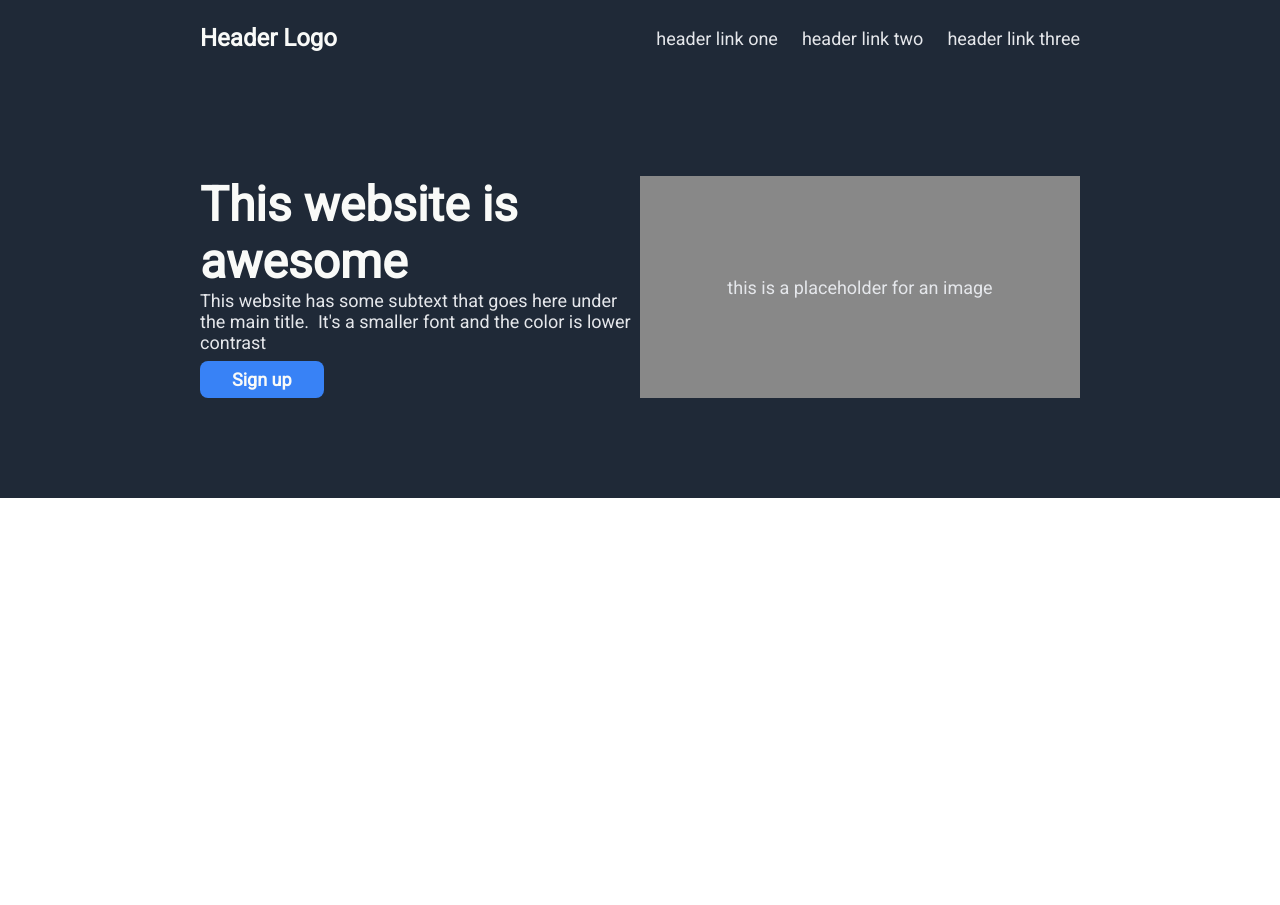
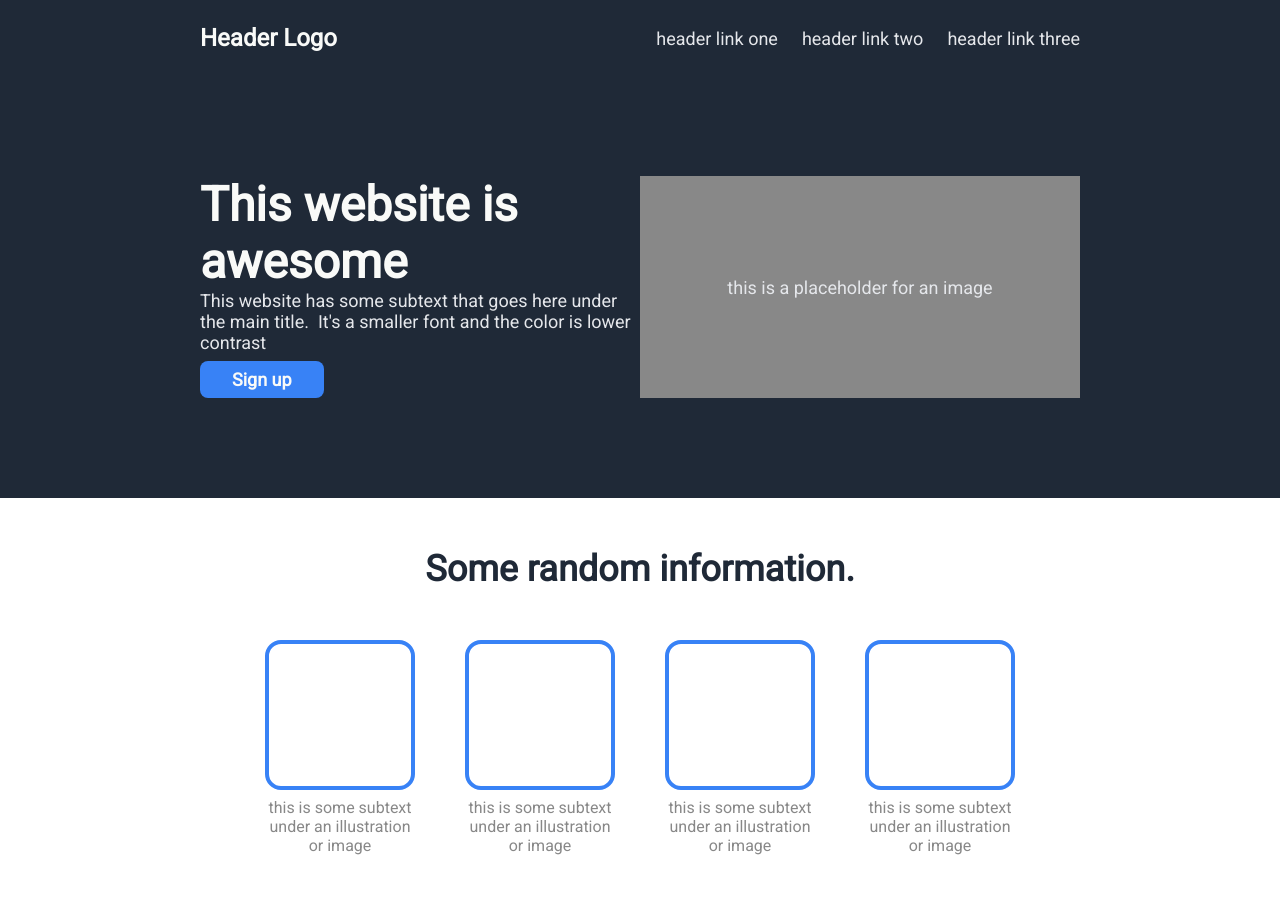
Before and after one commit to saladbowl0123/odin-landing-page, a plain HTML site: page index.html in a window 1280 px wide. Before the commit the page ends 800 px from the top, so only its background shows below. Drawn offline with Linux system fonts and the light colour scheme.

Commit message:
add info

```diff
--- a/index.html
+++ b/index.html
@@ -26,5 +26,34 @@
     </div>
     <div class="hero-right">this is a placeholder for an image</div>
   </div>
+  <div class="info">
+    <div class="info-header-text">Some random information.</div>
+    <div class="info-container">
+      <div class="info-item">
+        <div class="info-item-image"></div>
+        <div class="info-item-text">
+          this is some subtext under an illustration or image
+        </div>
+      </div>
+      <div class="info-item">
+        <div class="info-item-image"></div>
+        <div class="info-item-text">
+          this is some subtext under an illustration or image
+        </div>
+      </div>
+      <div class="info-item">
+        <div class="info-item-image"></div>
+        <div class="info-item-text">
+          this is some subtext under an illustration or image
+        </div>
+      </div>
+      <div class="info-item">
+        <div class="info-item-image"></div>
+        <div class="info-item-text">
+          this is some subtext under an illustration or image
+        </div>
+      </div>
+    </div>
+  </div>
 </body>
 </html>
--- a/style.css
+++ b/style.css
@@ -83,3 +83,37 @@ body {
   background: #888;
   text-align: center;
 }
+
+.info {
+  padding: 50px 200px;
+}
+
+.info-header-text {
+  color: #1f2937;
+  font-size: 36px;
+  font-weight: 900;
+  margin-bottom: 50px;
+  text-align: center;
+}
+
+.info-container {
+  display: flex;
+  gap: 50px;
+  justify-content: center;
+}
+
+.info-item {
+  width: 150px;
+}
+
+.info-item-image {
+  border: 4px solid #3882f6;
+  border-radius: 16px;
+  height: 142px;
+  margin-bottom: 8px;
+}
+
+.info-item-text {
+  color: #888;
+  text-align: center;
+}
```
